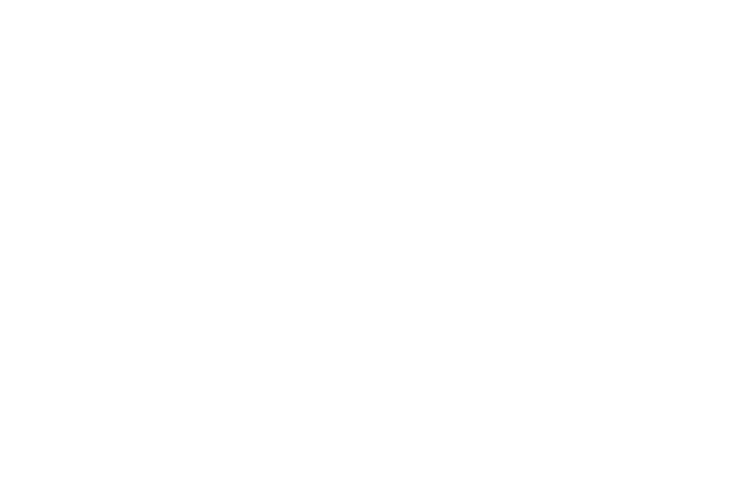
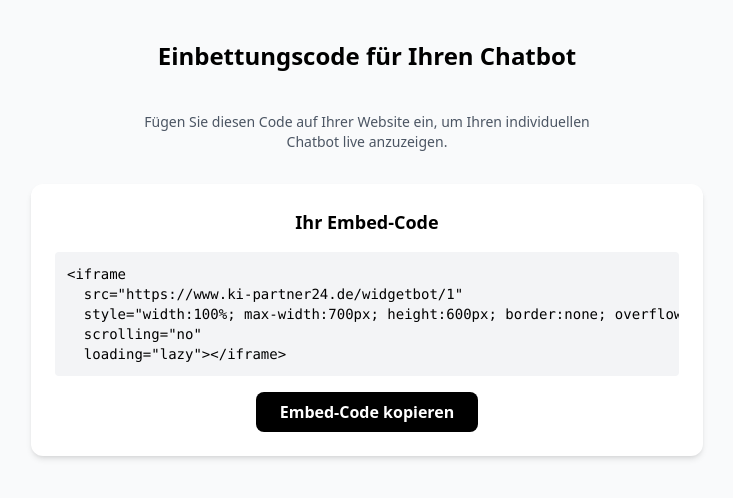
Before and after one commit to Hamsa777/KI-Partner, a React (Vite) app: page /widgetbotcode/1 in a window 1280 px wide. Before the commit this address had no page. Shown: the top 498 px of the page, without its empty margins (273-1006 px from the left). Built offline with nearby package versions, Linux system fonts and the light colour scheme.

Commit message:
Aktueller Stand – Widget final

```diff
--- a/src/main.jsx
+++ b/src/main.jsx
@@ -38,7 +38,8 @@ ReactDOM.createRoot(document.getElementById("root")).render(
         <Route path="/feedback/:firmaId" element={<FeedbackPage />} />
         <Route path="/embed/:firmaId" element={<Embed />} />
         <Route path="/embed/demo" element={<EmbedDemo />} />
-        <Route path="/widgetbot/:firmaId" element={<WidgetBotCode />} />
+        <Route path="/widgetbotcode/:firmaId" element={<WidgetBotCode />} />
+
       </Routes>
     </BrowserRouter>
   </React.StrictMode>
--- a/src/pages/WidgetBotCode.jsx
+++ b/src/pages/WidgetBotCode.jsx
@@ -1,22 +1,36 @@
+import React from "react";
 import { useParams } from "react-router-dom";
 
 export default function WidgetBotCode() {
   const { firmaId } = useParams();
 
-  const embedCode = `<iframe src="https://www.ki-partner24.de/widgetbot/${firmaId}" width="100%" height="600" style="border:none;"></iframe>`;
+  const embedCode = `<iframe
+  src="https://www.ki-partner24.de/widgetbot/${firmaId}"
+  style="width:100%; max-width:700px; height:600px; border:none; overflow:hidden;"
+  scrolling="no"
+  loading="lazy"></iframe>`;
 
   return (
-    <div className="max-w-xl mx-auto p-6 text-gray-800">
-      <h1 className="text-2xl font-bold mb-4">Einbettungscode für deinen Chatbot</h1>
-      <p className="mb-2">Füge den folgenden Code auf deiner Website ein:</p>
-      <textarea
-        readOnly
-        className="w-full h-40 p-3 border rounded bg-gray-100 font-mono text-sm"
-        value={embedCode}
-      />
-      <p className="mt-4 text-sm text-gray-600">
-        Dieser Code zeigt deinen persönlichen Chatbot für <strong>{firmaId}</strong>.
+    <div className="min-h-screen bg-gray-50 p-10 flex flex-col items-center">
+      <h1 className="text-2xl font-bold mb-10 text-center">Einbettungscode für Ihren Chatbot</h1>
+
+      <p className="text-sm text-gray-600 text-center mb-8 max-w-md">
+        Fügen Sie diesen Code auf Ihrer Website ein, um Ihren individuellen Chatbot live anzuzeigen.
       </p>
+
+      <div className="w-full max-w-2xl bg-white p-6 rounded-xl shadow-md text-center">
+        <h2 className="text-lg font-semibold mb-4 text-center">Ihr Embed-Code</h2>
+        <pre className="bg-gray-100 p-3 rounded text-sm overflow-x-auto text-left">{embedCode}</pre>
+        <button
+          className="mt-4 px-6 py-2 bg-black text-white font-semibold rounded-lg hover:bg-gray-800 transition"
+          onClick={() => {
+            navigator.clipboard.writeText(embedCode);
+            alert("Embed-Code wurde kopiert!");
+          }}
+        >
+          Embed-Code kopieren
+        </button>
+      </div>
     </div>
   );
 }
```
